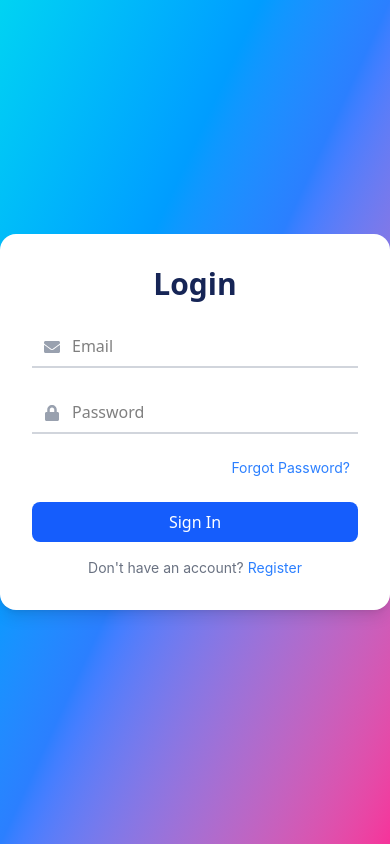
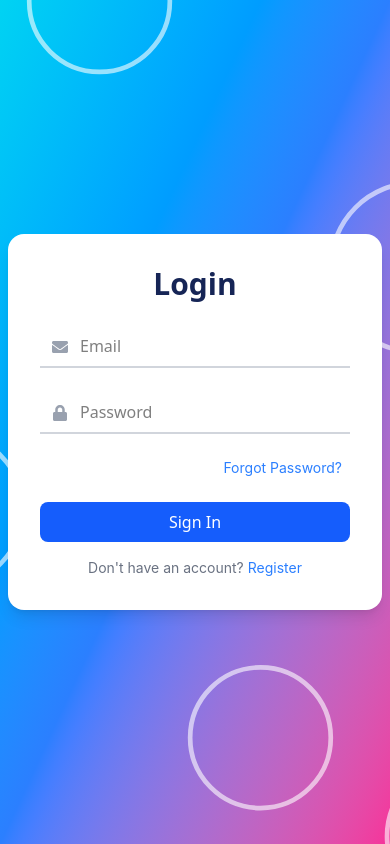
Before and after one commit to infinitepixel-dev/InfinitePixel-Main, a Next.js app: page /dashboard/login in a window 390 px wide. Built offline with nearby package versions, Linux system fonts and the light colour scheme; no server answers; what tailwindcss-motion would draw is missing.

Commit message:
added svg to login and register components

```diff
--- a/src/app/dashboard/login/LoginPage.jsx
+++ b/src/app/dashboard/login/LoginPage.jsx
@@ -30,7 +30,12 @@ export default function LoginPage() {
   }
 
   return (
-    <div className="grid w-full h-screen bg-gradient-to-br from-cyan-400 via-blue-500 to-pink-500 place-items-center">
+    <div className="relative grid w-full h-screen place-items-center px-2 bg-gradient-to-br from-cyan-400 via-blue-500 to-pink-500 overflow-hidden">
+      <img
+        src="/circle-scatter-haikei.svg"
+        alt="Background pattern"
+        className="absolute inset-0 w-full h-full opacity-50 md:opacity-5 object-cover opacity-60 z-0 pointer-events-none"
+      />
       <div className="w-full max-w-md col-span-4 p-8 bg-white shadow-lg rounded-2xl">
         <h1 className="mb-6 text-3xl font-bold text-center text-blue-950">
           Login
--- a/src/app/register/RegisterPage.jsx
+++ b/src/app/register/RegisterPage.jsx
@@ -125,6 +125,11 @@ export default function RegisterPage() {
 
   return (
     <div className="grid w-full min-h-screen px-4 bg-gradient-to-br from-cyan-400 via-blue-500 to-pink-500 place-items-center">
+      <img
+        src="/circle-scatter-haikei.svg"
+        alt="Background pattern"
+        className="absolute inset-0 w-full h-full opacity-50 md:opacity-5 object-cover opacity-60 z-0 pointer-events-none"
+      />
       <div className="w-full max-w-3xl p-8 bg-white shadow-xl rounded-2xl">
         <h1 className="mb-6 text-4xl font-bold text-center text-blue-900">
           Create Your Account
```
Also changed, not shown: public/circle-scatter-haikei.svg (added).
